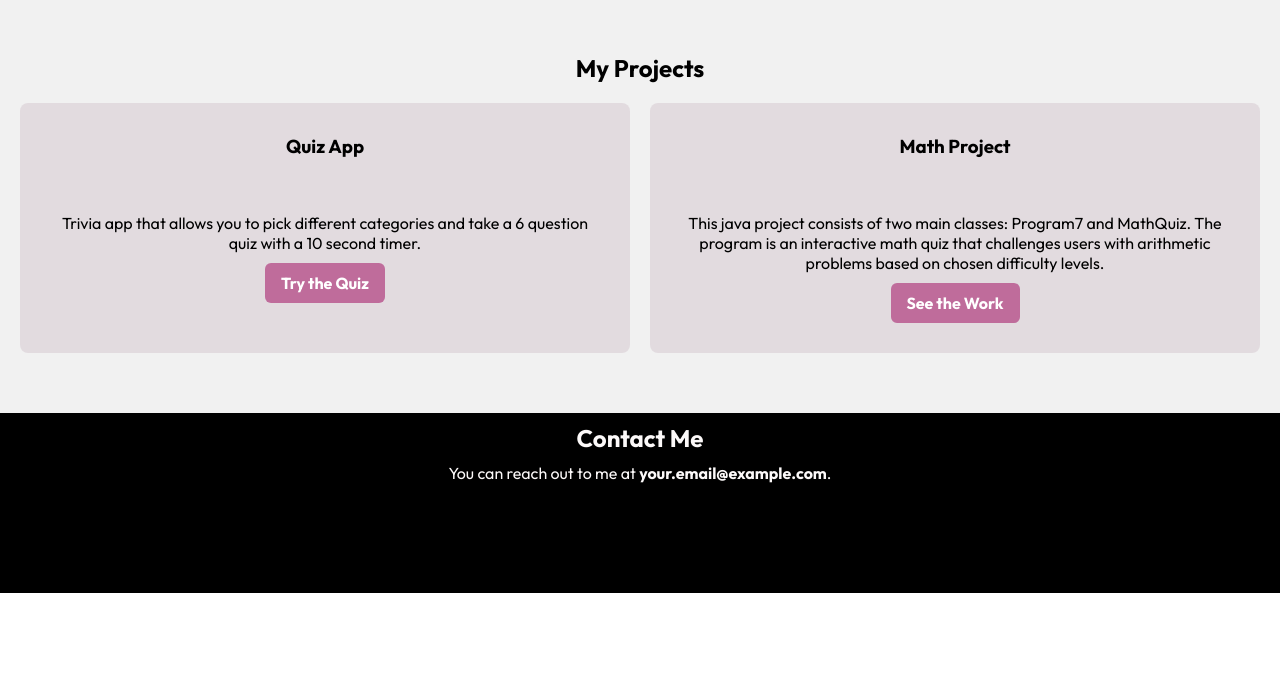
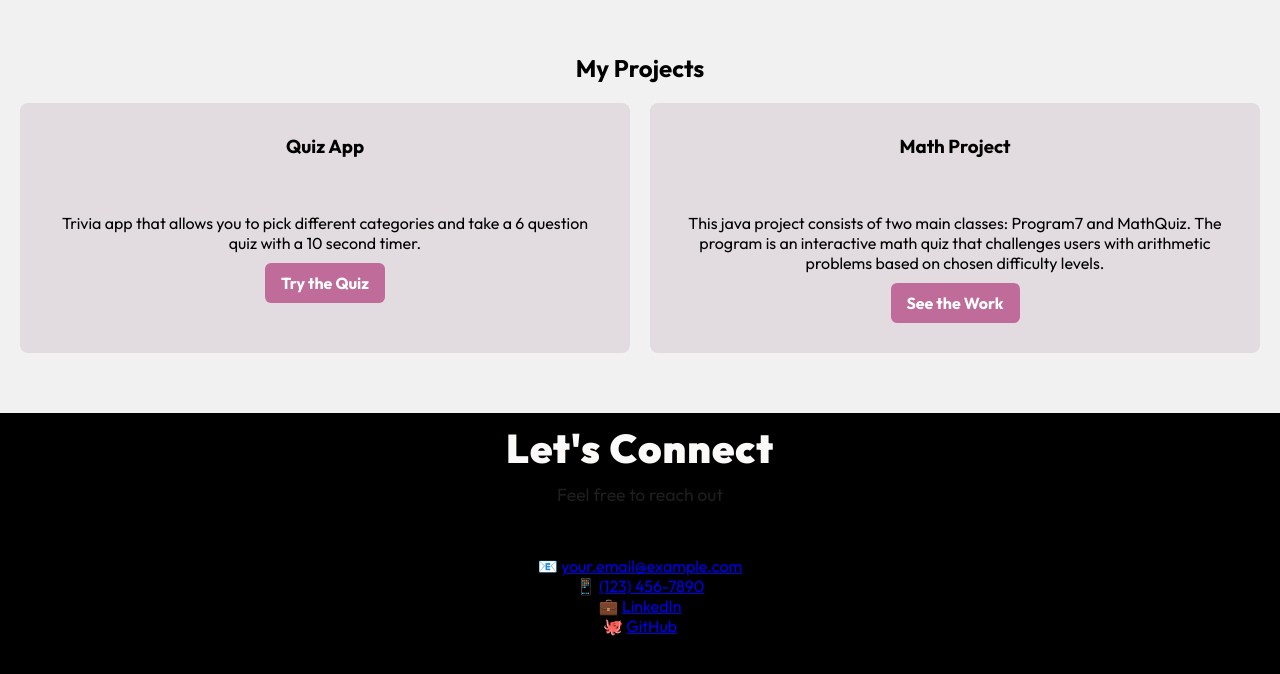
Before and after one commit to Gigi-Pons/personal-website, a plain HTML site: page index.html in a window 1280 px wide. Shown: the part 1772-2446 px from the top of the page. Before the commit the page ends 2365 px from the top, so only its background shows below. Drawn offline with Linux system fonts and the light colour scheme.

Commit message:
new version of contact portion

```diff
--- a/index.html
+++ b/index.html
@@ -139,9 +139,17 @@
 
 
     <section id="contact" class="contact">
-        <h2>Contact Me</h2>
-        <p>You can reach out to me at <strong>your.email@example.com</strong>.</p>
-    </section>
+        <h2 class="section-title">Let's Connect</h2>
+        <p class="section-subtitle">Feel free to reach out</p>
+
+        <div class="contact-info">
+          <div class="contact-item">📧 <a href="mailto:your.email@example.com">your.email@example.com</a></div>
+          <div class="contact-item">📱 <a href="tel:+1234567890">(123) 456-7890</a></div>
+          <div class="contact-item">💼 <a href="https://www.linkedin.com/in/yourprofile" target="_blank">LinkedIn</a></div>
+          <div class="contact-item">🐙 <a href="https://github.com/yourusername" target="_blank">GitHub</a></div>
+        </div>
+      </section>
+
 
     <script src="script.js"></script>
 
```
